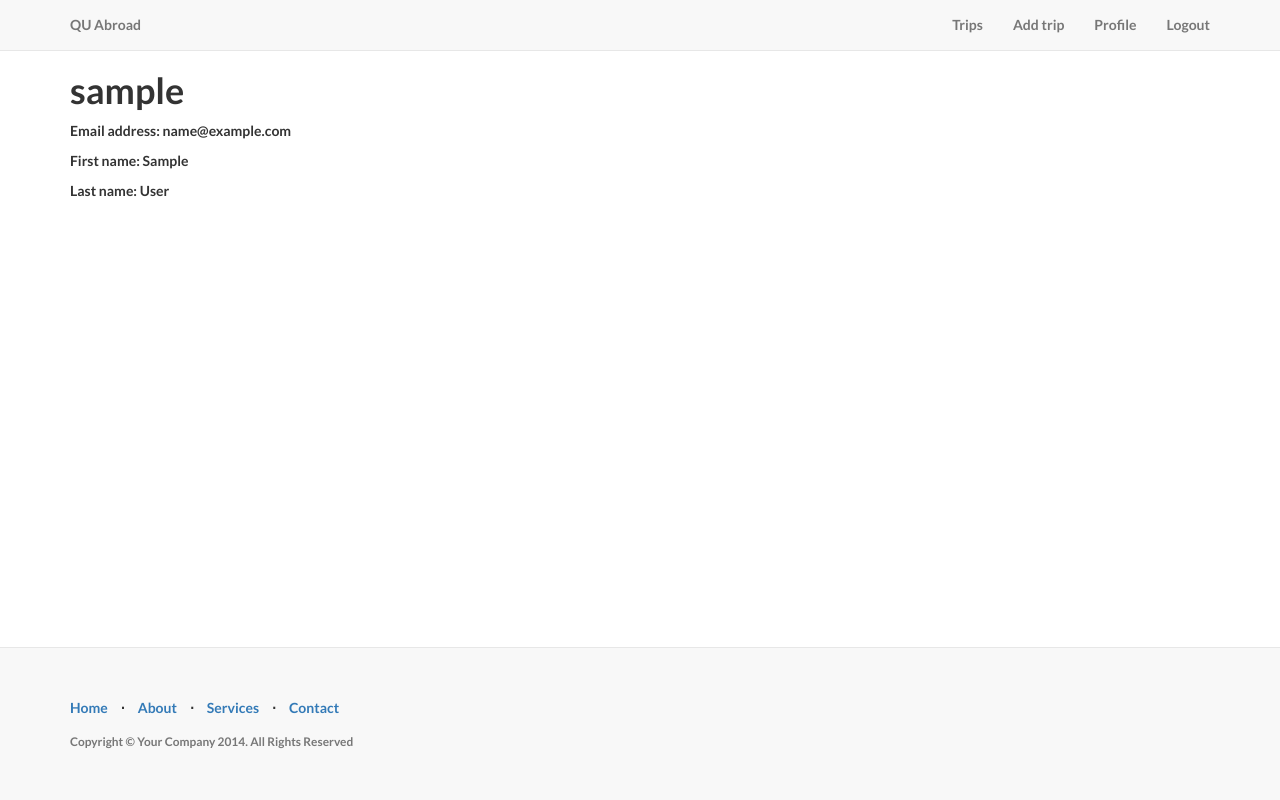
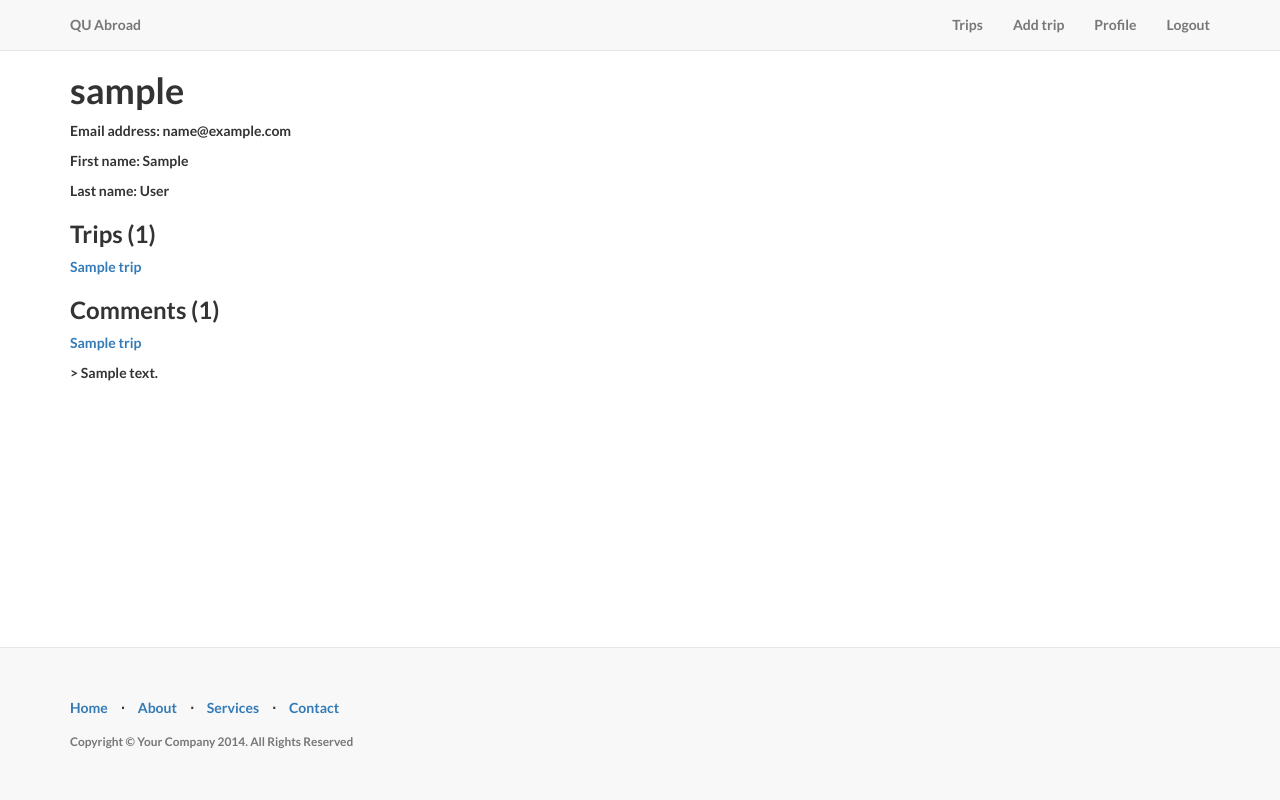
Before and after one commit to eacajolet/qu_abroad, a Django app: a page that uses templates/user/user_detail.html in a window 1280 px wide. Run offline with Django 3.2, Linux system fonts and the light colour scheme; a user stored in the database is signed in; tables that the repository leaves empty hold one stand-in row (values such as "Sample post"); some libraries are stand-ins or nearby versions.

Commit message:
Add trips and comments to user profiles

```diff
--- a/core/views.py
+++ b/core/views.py
@@ -127,3 +127,12 @@ class UserDetailView(DetailView):
     slug_field = 'username'
     template_name = 'user/user_detail.html'
     context_object_name = 'user_in_view'
+
+    def get_context_data(self, **kwargs):
+        context = super(UserDetailView, self).get_context_data(**kwargs)
+        user_in_view = User.objects.get(username=self.kwargs['slug'])
+        trips = Trip.objects.filter(user=user_in_view)
+        context['trips'] = trips
+        comments = Comment.objects.filter(user=user_in_view)
+        context['comments'] = comments
+        return context
--- a/templates/user/user_detail.html
+++ b/templates/user/user_detail.html
@@ -4,4 +4,13 @@
 <p>Email address: {{ user_in_view.email }}</p>
 <p>First name: {{ user_in_view.first_name }}</p>
 <p>Last name: {{ user_in_view.last_name }}</p>
+<h3>Trips ({{ trips.count }})</h3>
+{% for trip in trips %}
+    <p><a href="{{ trip.get_absolute_url }}">{{ trip.title }}</a></p>
+{% endfor %}
+<h3>Comments ({{ comments.count }})</h3>
+{% for comment in comments %}
+    <p><a href="{{ comment.trip.get_absolute_url }}">{{ comment.trip.title  }}</a></p>
+    <p>> {{ comment.text }} </p>
+{% endfor %}
 {% endblock %}
```
